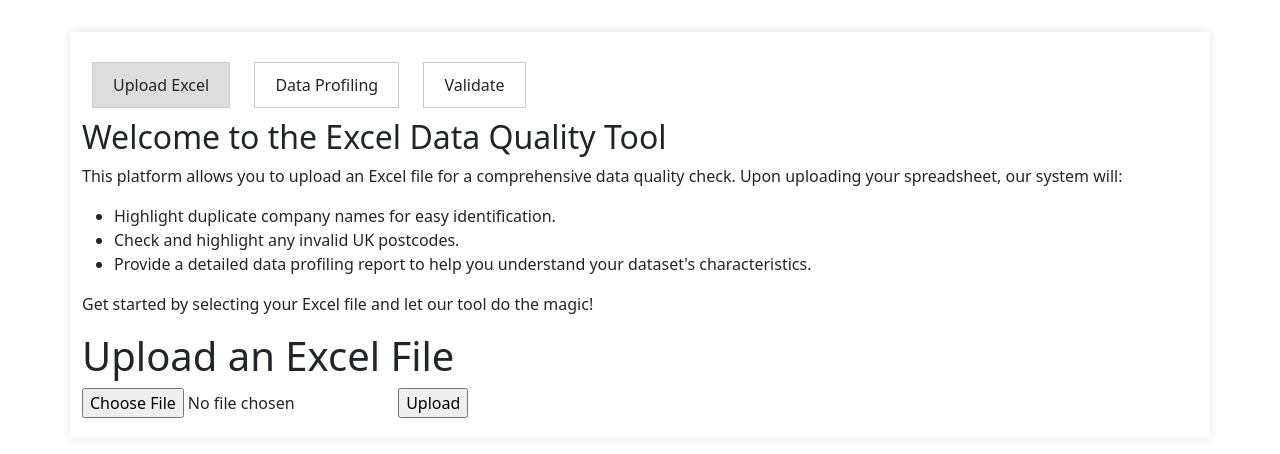
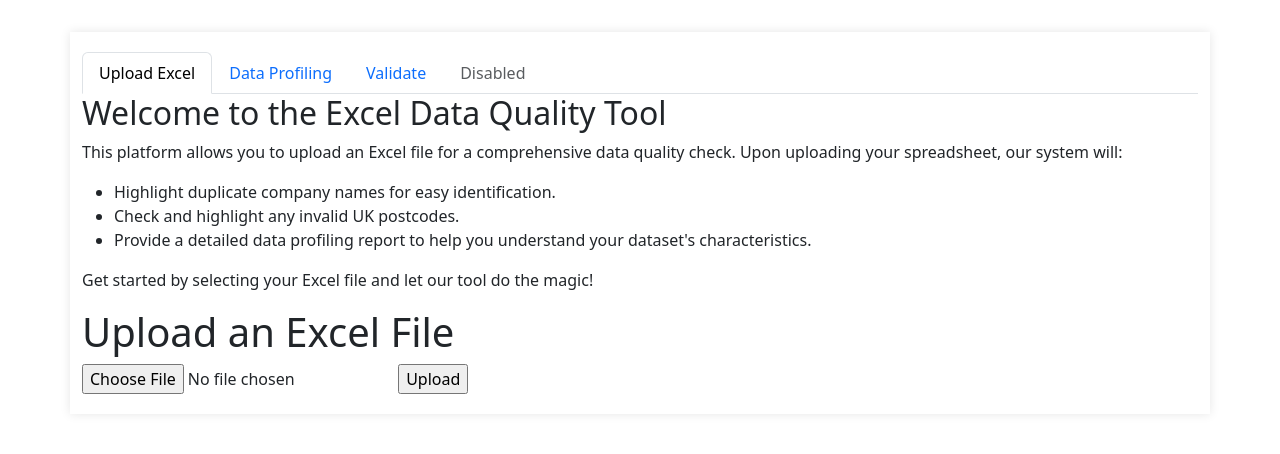
Before and after one commit to Soondus-alhassan/proflitproject, a Flask app: page / in a window 1280 px wide. Shown: the part 40-494 px from the top of the page. Run offline with Flask 3, Linux system fonts and the light colour scheme.

Commit message:
added tabs to original

```diff
--- a/templates/original.html
+++ b/templates/original.html
@@ -3,13 +3,27 @@
    {% block title %}Excel Operations {% endblock %}
    {% block content %}
 <body>
-
-<!-- Tabs header -->
+   <!-- Upload Excel Content -->
+<ul class="nav nav-tabs">
+    <li class="nav-item">
+      <a class="nav-link active" aria-current="page" onclick="showTab('upload')"href="#">Upload Excel</a>
+    </li>
+    <li class="nav-item">
+      <a class="nav-link" href="#" onclick="showTab('dataProfiling')">Data Profiling</a>
+    </li>
+    <li class="nav-item">
+      <a class="nav-link" href="#" onclick="showTab('validate')">Validate</a>
+    </li>
+    <li class="nav-item">
+      <a class="nav-link disabled" aria-disabled="true">Disabled</a>
+    </li>
+  </ul>
+<!-- Tabs header
 <div>
     <div class="tab active-tab" onclick="showTab('upload')">Upload Excel</div>
     <div class="tab" onclick="showTab('dataProfiling')">Data Profiling</div>
     <div class="tab" onclick="showTab('validate')">Validate</div>
-</div>
+</div>-->
 
 <!-- Introduction Section -->
 <div class="intro-section">
@@ -27,7 +41,10 @@
     </p>
 </div>
 
-<!-- Upload Excel Content -->
+
+
+  <!-- End Example Code -->
+
 <div id="upload" style="display:block;">
     <h1>Upload an Excel File</h1>
     <form method="POST" action="/upload" enctype="multipart/form-data">
```
